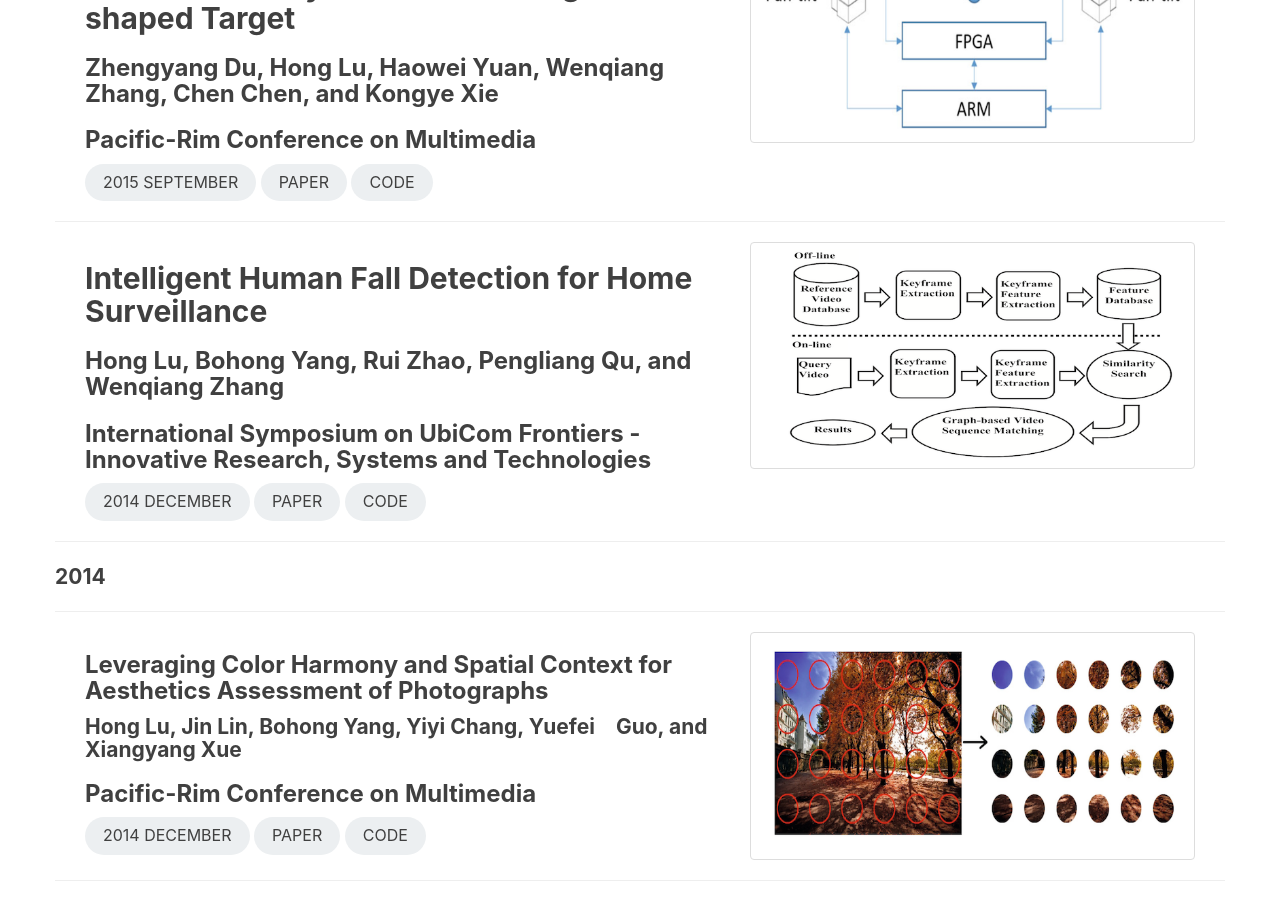
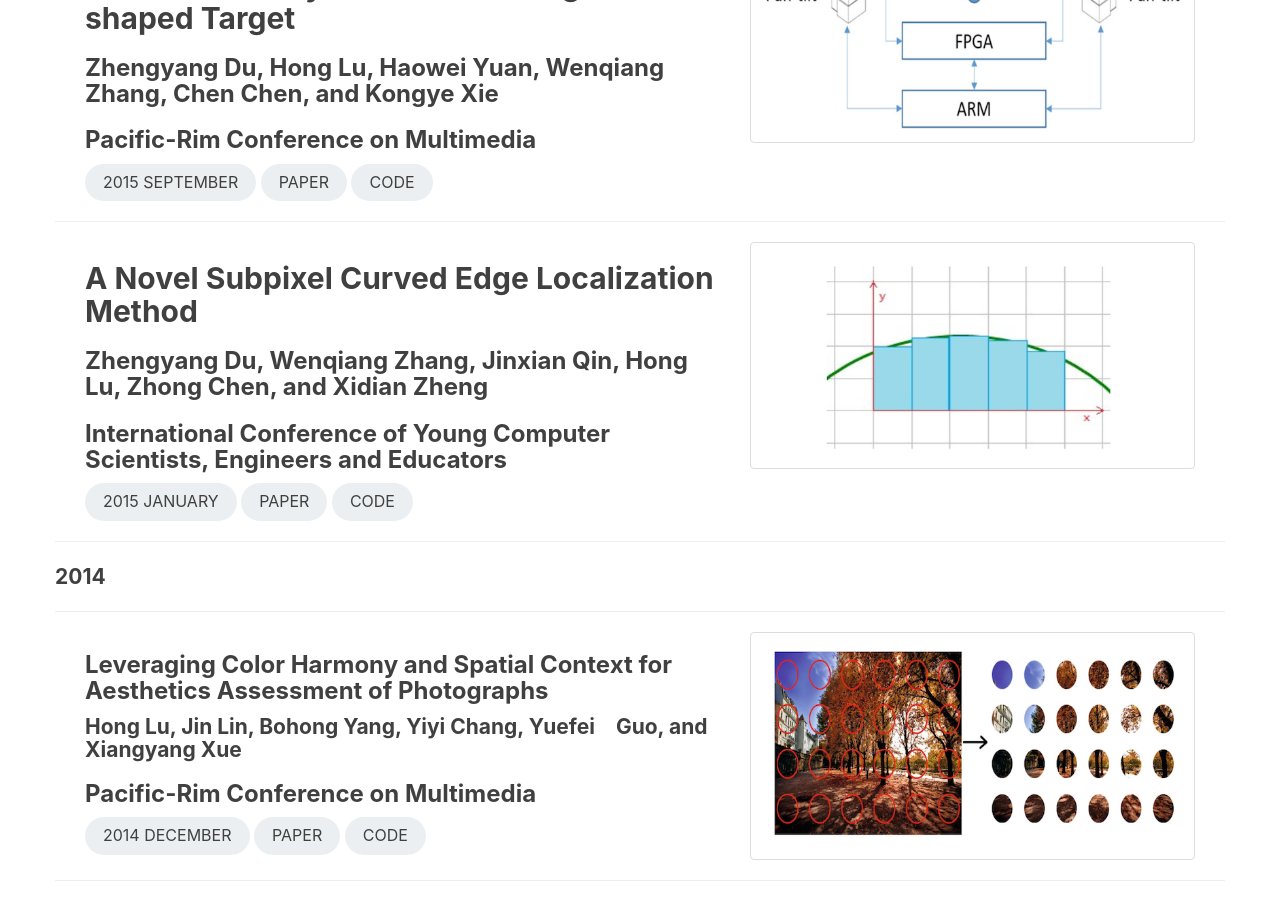
Before and after one commit to lunatics123/lunatics123.github.io, a Jekyll site: the page built from publications.html, in a window 1280 px wide and 900 px high, scrolled down 929 px. Built offline with Jekyll 4.4.1, drawn with Linux system fonts in a browser that asks for light colours; comment, search, counter and statistics services are not loaded.

Commit message:
add papers of 2015

```diff
--- a/publications.html
+++ b/publications.html
@@ -47,15 +47,15 @@ permalink: /publications.html
 <section>
     <div class="container">
         <div class="col-lg-7">
-            <h2>Intelligent Human Fall Detection for Home Surveillance</h2>
-            <h3>Hong Lu, Bohong Yang, Rui Zhao, Pengliang Qu, and Wenqiang Zhang</h3>
-            <h3>International Symposium on UbiCom Frontiers - Innovative Research, Systems and Technologies</h3>
-            <div class="post-tag round-xl">2014 December</div>
-            <a class="post-tag round-xl" href="https://ieeexplore.ieee.org/abstract/document/7307023">Paper</a>
+            <h2>A Novel Subpixel Curved Edge Localization Method</h2>
+            <h3>Zhengyang Du, Wenqiang Zhang, Jinxian Qin, Hong Lu, Zhong Chen, and Xidian Zheng</h3>
+            <h3>International Conference of Young Computer Scientists, Engineers and Educators</h3>
+            <div class="post-tag round-xl">2015 January</div>
+            <a class="post-tag round-xl" href="https://link.springer.com/chapter/10.1007/978-3-662-46248-5_15">Paper</a>
             <a class="post-tag round-xl">Code</a>
         </div>
         <div class="col-lg-5">
-            <img class="img-thumbnail" src="/img/papers/liu2012segmentation.png">
+            <img class="img-thumbnail" src="/img/papers/du2015novel.png">
         </div>
     </div>
 </section>
```
Also changed, not shown: img/papers/du2015novel.png (added).
